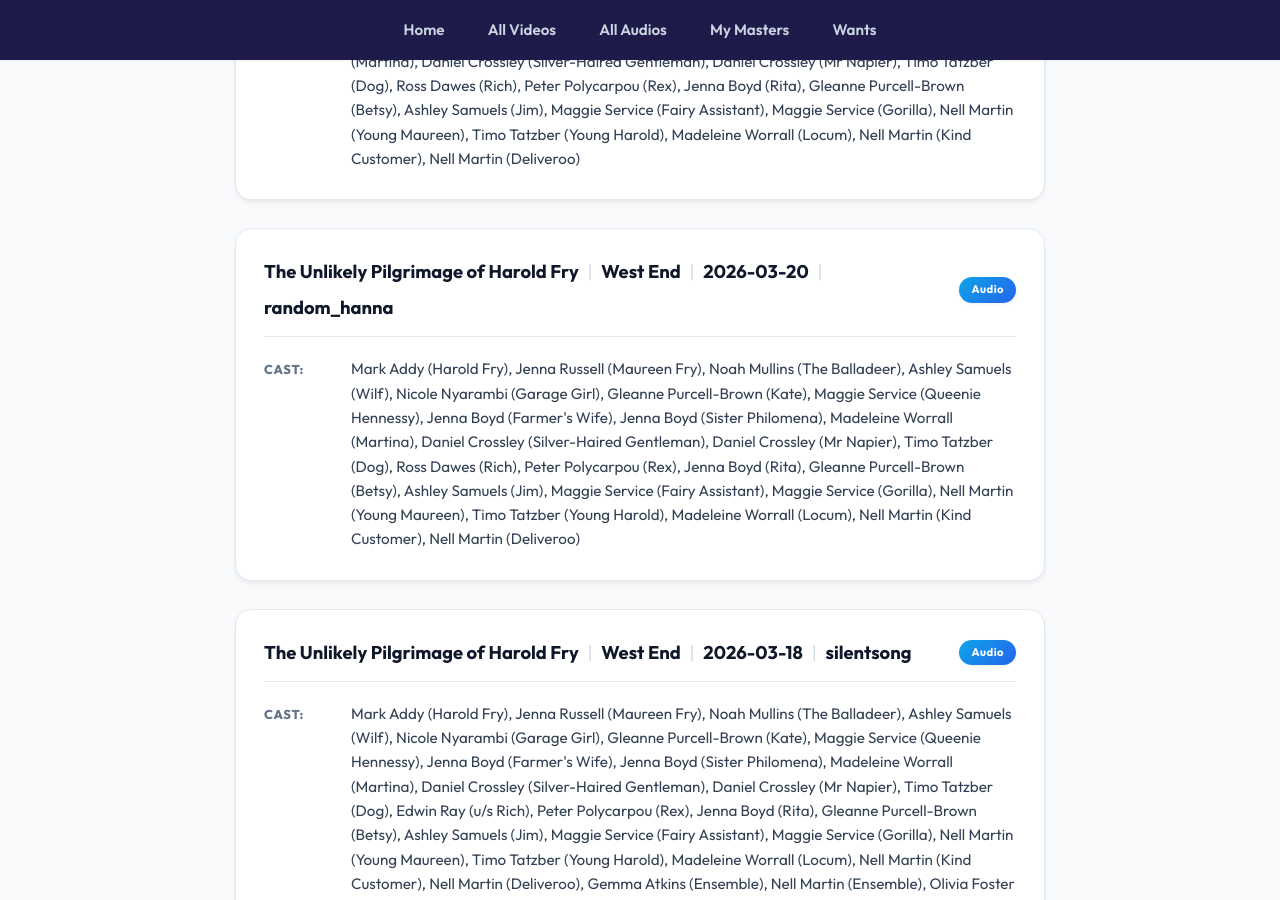
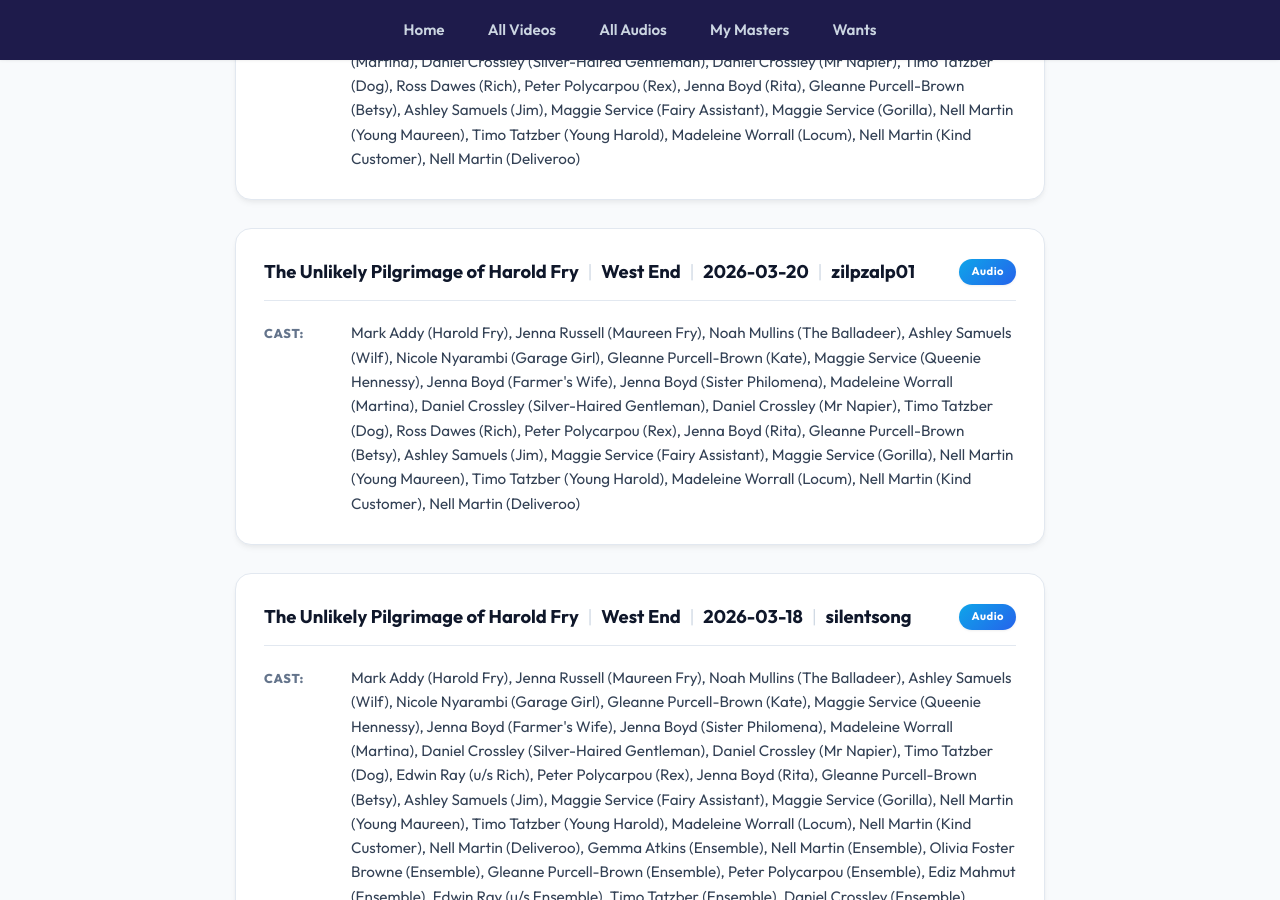
Before and after one commit to DireSpider/direspider.github.io, a Jekyll site: the page built from wants/index.html, in a window 1280 px wide and 900 px high, scrolled down 31240 px. Built offline with Jekyll 4.4.1, drawn with Linux system fonts in a browser that asks for light colours.

Commit message:
update my wants include html

```diff
--- a/_includes/wants.html
+++ b/_includes/wants.html
@@ -3402,7 +3402,7 @@ Mark Addy (Harold Fry), Jenna Russell (Maureen Fry), Noah Mullins (The Balladeer
             <span class="separator">|</span>
             <span>2026-03-20</span>
             <span class="separator">|</span>
-            <span>random_hanna</span>
+            <span>zilpzalp01</span>
           </div>
 
           <div class ="header-badges">
```
